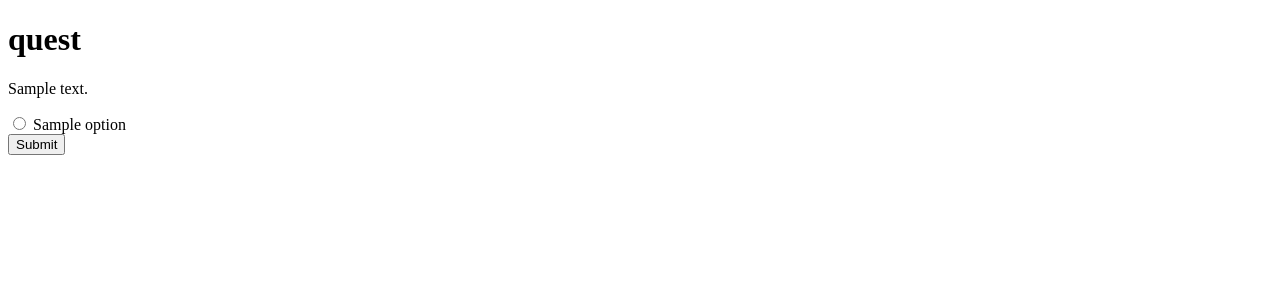
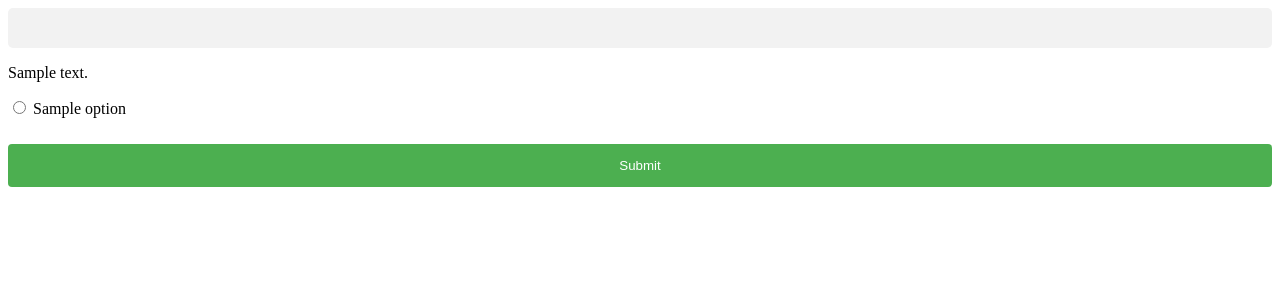
Before and after one commit to RitikDutta/chai_the_people, a Flask app: template templates/questions.html in a window 1280 px wide. Shown: the top 300 px of the page. Run offline with Flask 2, Linux system fonts and the light colour scheme; the template is opened without the code that fills it: most values are stand-ins (such as "Sample title", 1, 10 or a date in 2020).

```diff
--- a/templates/questions.html
+++ b/templates/questions.html
@@ -1,11 +1,93 @@
 <!DOCTYPE html>
-<html lang="">
-  <head>
-    <meta charset="utf-8">
-    <title></title>
-  </head>
-  <body>
-    <h1>quest</h1>
+<html>
+<head>
+    <title>Survey</title>
+    <style type="text/css">
+
+ /*google translate Dropdown */
+
+ #google_translate_element select{
+ background:#f6edfd;
+ color:#383ffa;
+ border: none;
+ border-radius:3px;
+ padding:6px 8px
+ }
+
+ /*google translate link | logo */
+   .goog-logo-link,.goog-te-gadget span,div#goog-gt-{
+   display:none!important;
+   }
+ .goog-te-gadget{
+   color:transparent!important;
+   font-size:0;
+ }
+
+ /* google translate banner-frame */
+
+ .goog-te-banner-frame{
+ display:none !important;
+ }
+
+ #goog-gt-tt, .goog-te-balloon-frame{display: none !important;}
+.goog-text-highlight { background: none !important; box-shadow: none !important;}
+
+/* body{top:0!important;}*/
+
+
+input[type=text], select {
+  width: 100%;
+  padding: 12px 20px;
+  margin: 8px 0;
+  display: inline-block;
+  border: 1px solid #ccc;
+  border-radius: 4px;
+  box-sizing: border-box;
+}
+
+input[type=submit] {
+  width: 100%;
+  background-color: #4CAF50;
+  color: white;
+  padding: 14px 20px;
+  margin: 8px 0;
+  border: none;
+  border-radius: 4px;
+  cursor: pointer;
+}
+
+input[type=submit]:hover {
+  background-color: #45a049;
+}
+
+div {
+  border-radius: 5px;
+  background-color: #f2f2f2;
+  padding: 20px;
+}
+
+
+
+   </style>
+</head>
+<body>
+    <div id="google_translate_element"></div>
+
+  <script type="text/javascript">
+    function googleTranslateElementInit() {
+      new google.translate.TranslateElement(
+        {pageLanguage: 'en',
+        includedLanguages:'hi,en,bn'},
+        'google_translate_element',
+      );
+    }
+  </script>
+
+  <script type="text/javascript"
+      src=
+"https://translate.google.com/translate_a/element.js?
+cb=googleTranslateElementInit">
+  </script>
     <form method="POST">
         {% for question_id, question in questions.items() %}
         <p>{{ question.text }}</p>
@@ -13,7 +95,8 @@
         <input type="radio" name="{{ question_id }}" value="{{ option }}"> {{ option }}<br>
         {% endfor %}
         {% endfor %}
+        <br>
         <input type="submit" value="Submit">
     </form>
-  </body>
+</body>
 </html>
```
